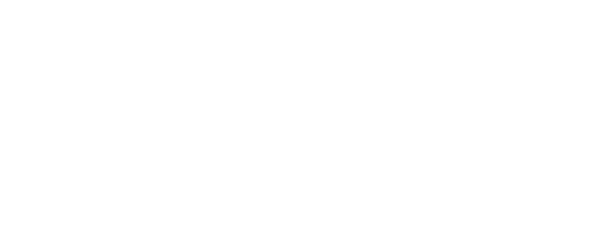
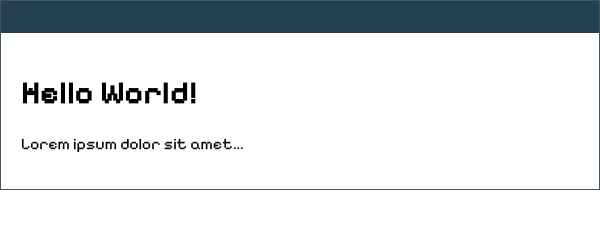
Before and after one commit to LeilaEntenza/WeatherApp-Electron, an Electron app: page Weather.html in a window 600 px wide. Drawn offline with Linux system fonts and the light colour scheme.

Commit message:
I could custom the bar I need to finish applying the final designs

```diff
--- a/Weather.html
+++ b/Weather.html
@@ -7,9 +7,14 @@
     <title>The SRAWBERRY CAT!</title>
   </head>
   <body>
-    <nav>
+    <header id="titlebar">
+      <div id="drag-region">
 
-    </nav>
-
+      </div>
+    </header>
+    <div id="main">
+      <h1>Hello World!</h1>
+      <p>Lorem ipsum dolor sit amet...</p>
+    </div>
   </body>
 </html>
--- a/styles.css
+++ b/styles.css
@@ -9,6 +9,8 @@ body {
     background-color: '9C02A7';
     padding: 0;
     margin: 0;
+    overflow-y: hidden;
+    border: 1px solid #48545c;
 }
 
 nav {
@@ -19,3 +21,26 @@ nav {
 :not(nav) {
     -webkit-app-region: no-drag;
 }
+
+#titlebar {
+  display: block;
+  position: fixed;
+  height: 32px;
+  width: calc(100% - 2px); /*Compensate for body 1px border*/
+  background: #254053;
+  padding: 4px;
+}
+
+#titlebar #drag-region {
+  width: 100%;
+  height: 100%;
+  -webkit-app-region: drag;
+}
+
+
+#main {
+  height: calc(100% - 32px);
+  margin-top: 32px;
+  padding: 20px;
+  overflow-y: auto;
+}
```
Also changed, not shown: main.js (+4 -3 lines).
